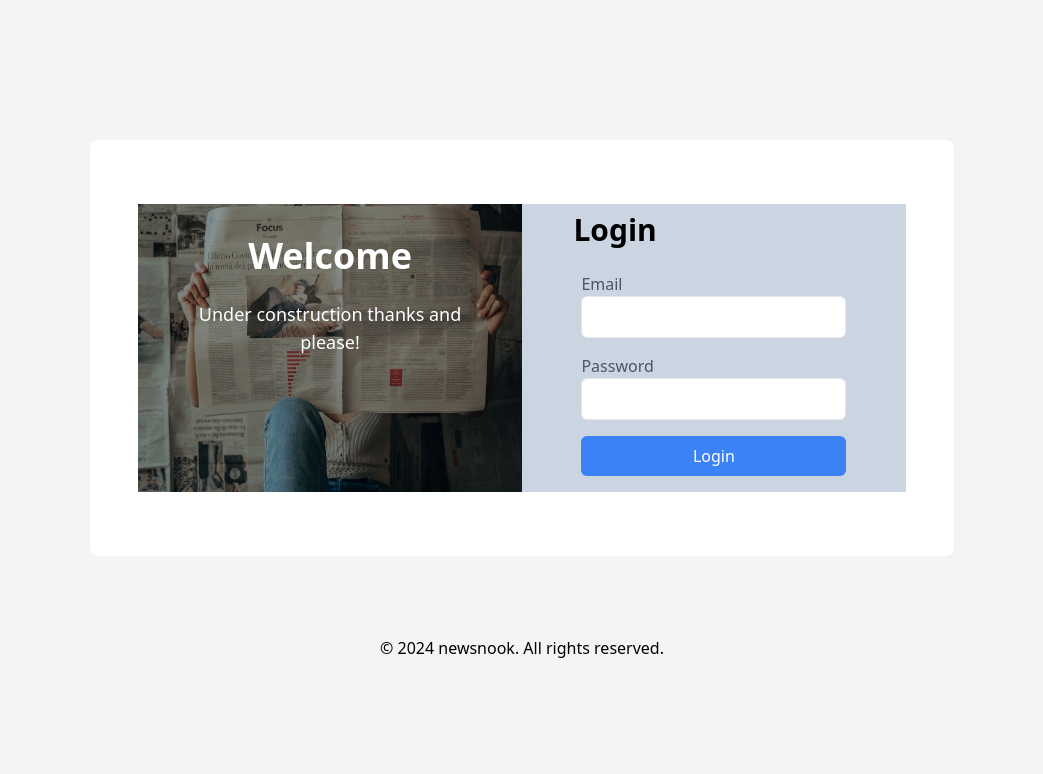
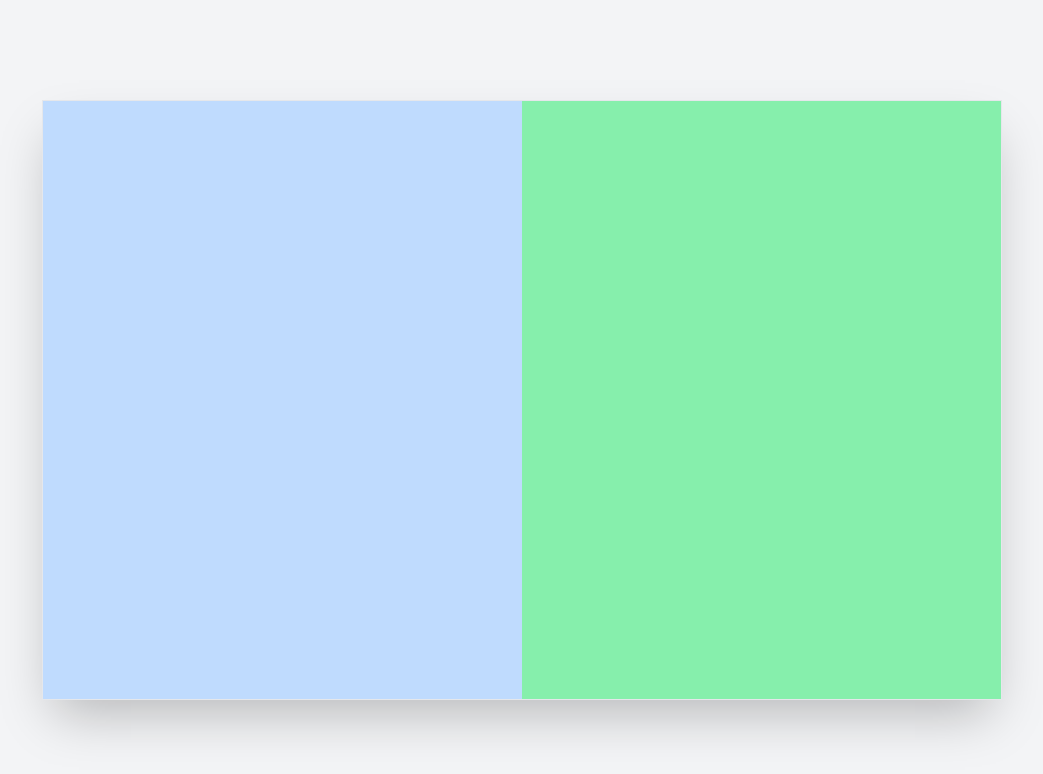
Before and after one commit to ZwingliCaleb/newsnook, a Next.js app: page /login in a window 1280 px wide. Shown: the top 774 px of the page, without its empty margins (118-1161 px from the left). Built offline with nearby package versions, Linux system fonts and the light colour scheme.

Commit message:
new edits

```diff
--- a/pages/login.tsx
+++ b/pages/login.tsx
@@ -1,74 +1,12 @@
-import Footer from "@/components/Footer";
-import React, { useState } from "react";
+import React from 'react';
 
 const Login: React.FC = () => {
-  const [email, setEmail] = useState('');
-  const [password, setPassword] = useState('');
-
-  const handleEmailChange = (event: React.ChangeEvent<HTMLInputElement>) => {
-    setEmail(event.target.value);
-  };
-
-  const handlePasswordChange = (event: React.ChangeEvent<HTMLInputElement>) => {
-    setPassword(event.target.value);
-  };
-
-  const handleSubmit = (event: React.FormEvent<HTMLFormElement>) => {
-    event.preventDefault();
-    console.log('Login credentials:', { email, password });
-  };
-
   return (
-    <div className="min-h-screen flex flex-col items-center justify-center bg-gray-100">
-      <section className="bg-white rounded-lg px-6 py-8 md:px-12 md:py-16 md:max-w-4xl">
-        <div className="flex flex-col md:flex-row rounded-2xl">
-          {/* Left card */}
-          <div className="md:w-1/2 bg-blue-500 text-white bg-cover bg-center relative" style={{ backgroundImage: "url('/images/LoginImage.jpg')"}}>
-            <div className="absolute inset-0 bg-black opacity-40"></div>
-            <div className="text-center p-8 relative z-10">
-              <h2 className="text-4xl font-semibold mb-4">Welcome</h2>
-              <p className="text-lg p-2">Under construction thanks and please!</p>
-            </div>
-          </div>
-          {/* Right card */}
-          <div className="md:w-1/2 px-8 flex justify-center items-center bg-slate-300 mt-6 md:mt-0">
-            <div className="w-full md:w-auto p-2">
-              <h2 className="text-3xl font-semibold mb-4">Login</h2>
-              <form onSubmit={handleSubmit} className="p-2">
-                <div className="mb-4">
-                  <label htmlFor="email" className="block text-gray-600">Email</label>
-                  <input
-                    type="email"
-                    id="email"
-                    value={email}
-                    onChange={handleEmailChange}
-                    className="w-full px-4 py-2 border rounded-md focus:outline-none focus:border-blue-500"
-                    required
-                  />
-                </div>
-                <div className="mb-4">
-                  <label htmlFor="password" className="block text-gray-600">Password</label>
-                  <input
-                    type="password"
-                    id="password"
-                    value={password}
-                    onChange={handlePasswordChange}
-                    className="w-full px-4 py-2 border rounded-md focus:outline-none focus:border-blue-500"
-                    required
-                  />
-                </div>
-                <button
-                  type="submit"
-                  className="w-full bg-blue-500 text-white px-4 py-2 rounded-md focus:outline-none focus:ring focus:border-blue-300"
-                >
-                  Login
-                </button>
-              </form>
-            </div>
-          </div>
-        </div>
-      </section>
-      <Footer />
+    <div className="flex justify-center items-center h-screen bg-gray-100">
+      <div className="w-3/4 h-3/4 border border-gray-200 shadow-2xl flex flex-wrap">
+        <div className="w-full md:w-1/2 bg-blue-200"></div>
+        <div className="w-full md:w-1/2 bg-green-300"></div>
+      </div>
     </div>
   );
 };
```
